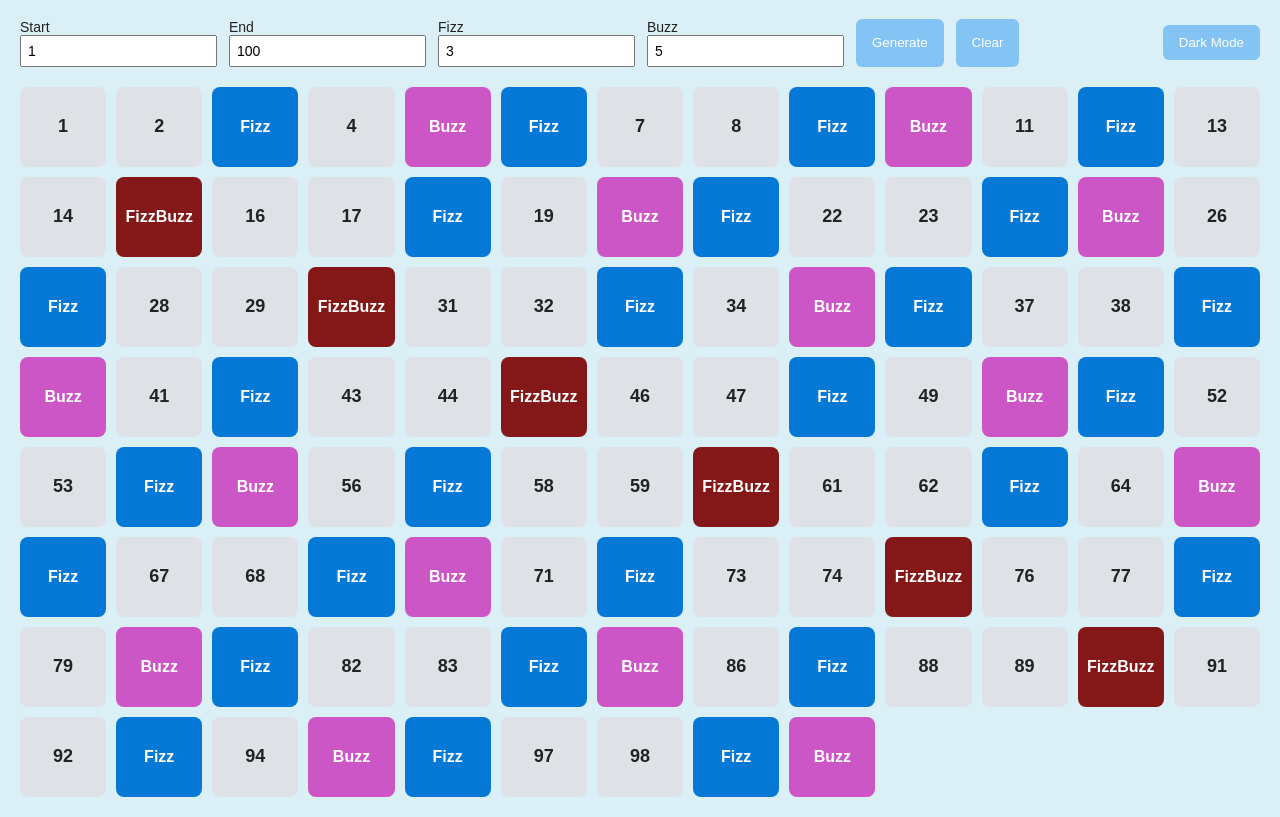
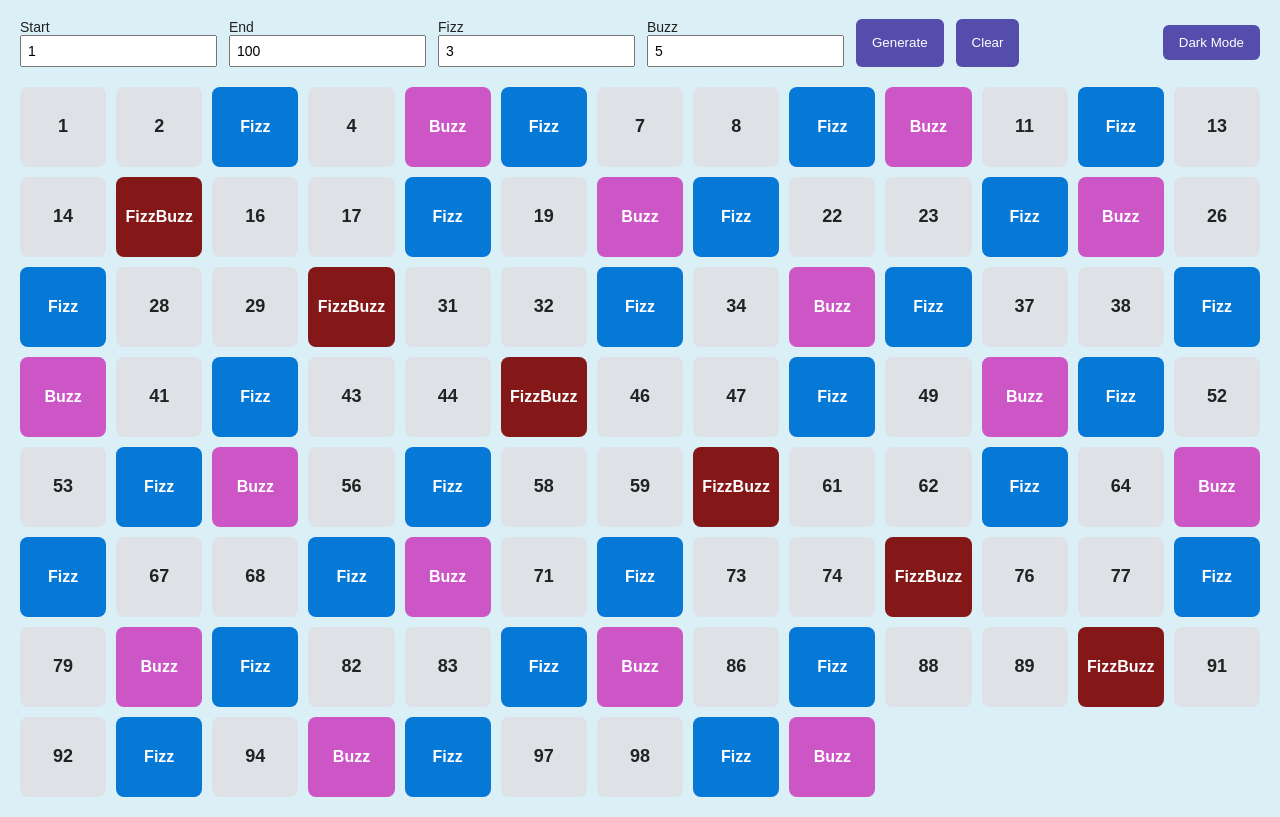
Before and after one commit to amandas-art/fizzbuzz, a plain HTML site: page index.html in a window 1280 px wide. Shown: the part 81-898 px from the top of the page. Drawn offline with Linux system fonts and the light colour scheme.

Commit message:
fix color

```diff
--- a/style.css
+++ b/style.css
@@ -48,7 +48,7 @@ button {
   padding: 10px 16px;
   border: none;
   cursor: pointer;
-  background: #83c4f5;
+  background: #554dac;
   color: white;
   border-radius: 6px;
   transition: transform 0.2s ease, box-shadow 0.2s ease, background 0.3s;
```
